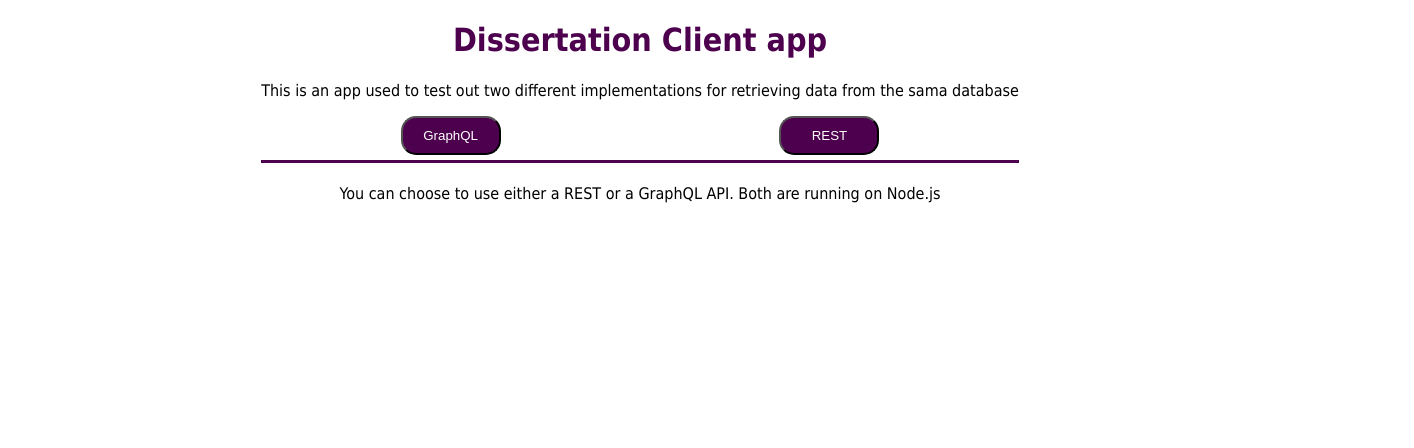
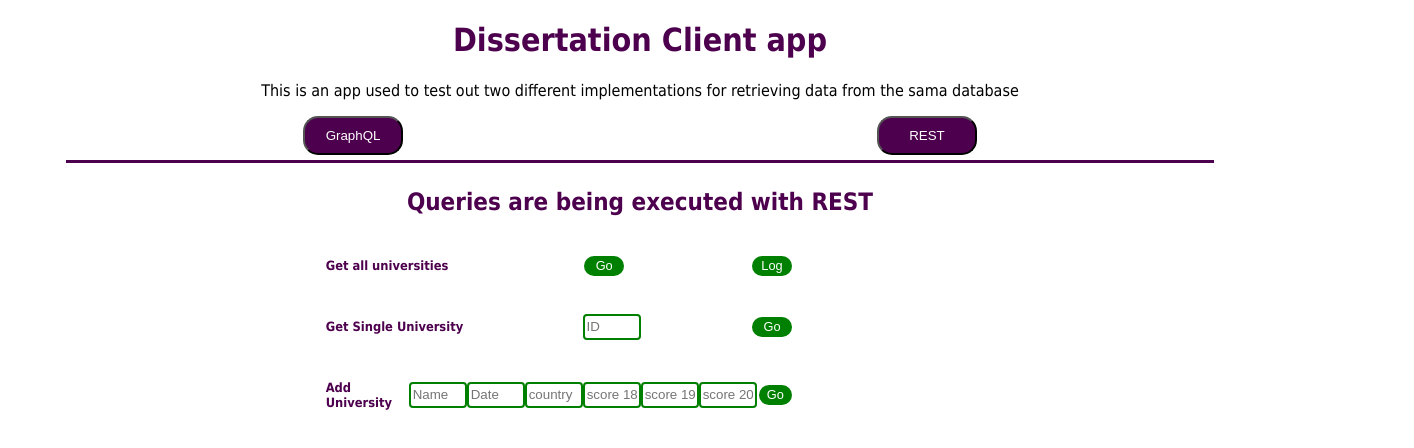
Before and after one commit to Janbanwan/DissertationProject, a React (Create React App) app in the folder client/: page / in a window 1280 px wide. Shown: the top 448 px of the page, 1414 px wide, since content can reach past the window. Built offline with nearby package versions, Linux system fonts and the light colour scheme.

Commit message:
changed project file structure, cleaned up

```diff
--- a/client/src/App.js
+++ b/client/src/App.js
@@ -1,6 +1,6 @@
 import React from "react";
 import styled from "styled-components";
-import { Home } from "./components/home/home";
+import { HomeView } from "./components/View/HomeView";
 
 const Container = styled.div`
   position: absolute;
@@ -15,7 +15,7 @@ const Container = styled.div`
 function App() {
   return (
     <Container className="App">
-      <Home />
+      <HomeView />
     </Container>
   );
 }
--- /dev/null
+++ b/client/src/components/Part/GetAll/index.js
@@ -0,0 +1,14 @@
+import React from "react";
+import styled from "styled-components";
+import { FieldContainer, Field, Switch } from "../Query";
+
+export const GetAll = props => {
+  console.log(props);
+  return (
+    <FieldContainer>
+      <Field>{props.query.name}</Field>
+      <Switch onClick={() => props.returnQuery(props.query.qName)}>Go</Switch>
+      <Switch onClick={() => props.log()}>Log</Switch>
+    </FieldContainer>
+  );
+};
--- a/client/src/components/querypage/category/university.js
+++ b/client/src/components/Part/Query/index.js
@@ -1,5 +1,6 @@
 import React, { useState } from "react";
 import styled from "styled-components";
+import { GetAll } from "../GetAll/";
 
 const Container = styled.div`
   display: flex;
@@ -10,7 +11,7 @@ const CatTitle = styled.h4`
   align-self: center;
 `;
 
-const FieldContainer = styled.div`
+export const FieldContainer = styled.div`
   display: flex;
   flex-direction: row;
   justify-content: space-between;
@@ -20,13 +21,13 @@ const FieldContainer = styled.div`
   padding-right: 20px;
 `;
 
-const Field = styled.p`
+export const Field = styled.p`
   padding: 10px;
   font-weight: 900;
   font-size: 0.8em;
 `;
 
-const Switch = styled.button`
+export const Switch = styled.button`
   background-color: green;
   color: white;
   font-size: 0.8em;
@@ -39,7 +40,7 @@ const Switch = styled.button`
   margin: 2px;
 `;
 
-const NInput = styled.input`
+export const NInput = styled.input`
   border: 2px solid green;
   border-radius: 4px;
   height: 20px;
@@ -47,28 +48,26 @@ const NInput = styled.input`
   align-self: center;
 `;
 
-export const University = props => {
+export const Query = props => {
+  console.log(props);
   const [id, setId] = useState();
 
   const queries = [
-    { name: "Get all universities", args: {} },
-    { name: "Get Single University", args: { id } },
+    { name: "Get all universities", qName: "getAll", args: {} },
+    { name: "Get Single University", qName: "getByID", args: { id } },
     { name: "Add University", args: { uni: {} } }
   ];
 
   return (
     <Container>
-      <CatTitle>{props.title}</CatTitle>
-      <FieldContainer>
-        <Field>{queries[0].name}</Field>
-        <Switch onClick={() => props.query(queries[0].name)}>Go</Switch>
-        <Switch onClick={() => props.log()}>Log</Switch>
-      </FieldContainer>
+      <GetAll query={queries[0]} returnQuery={props.query} log={props.log} />
       <FieldContainer>
         <Field>{queries[1].name}</Field>
         <NInput placeholder="ID" onChange={e => setId(e.target.value)} />
         <Switch
-          onClick={() => props.query(queries[1].name, queries[1].args.id)}
+          onClick={() =>
+            props.query(queries[1].qName, queries[1].args.id, props.queryChoice)
+          }
         >
           Go
         </Switch>
--- a/client/src/components/querypage/results/uniRes.js
+++ b/client/src/components/Part/Result/index.js
@@ -37,11 +37,12 @@ const ResultContainer = styled.div`
   display: flex;
 `;
 
-export const UniRes = props => {
+export const Result = props => {
   return (
     <Container>
       <ScrollContainer>
-        {props.unis.map(uni => {
+        {props.universities &&
+          props.universities.map(uni => {
             return (
               <UniContainer key={uni.university_id}>
                 <Title key={uni.university_id}>{uni.university_name}</Title>
--- a/client/src/components/home/home.js
+++ b/client/src/components/View/HomeView/index.js
@@ -1,7 +1,6 @@
 import React, { useState } from "react";
 import styled from "styled-components";
-import REST from "../querypage/REST";
-import { GraphQl } from "../querypage/graphQl";
+import QueryView from "../QueryView";
 
 const Wrapper = styled.div`
   font-family: Tahoma, Geneva, sans-serif;
@@ -40,28 +39,8 @@ const ChoiceButton = styled.button`
 
 const Para = styled.p``;
 
-function showComponent(component) {
-  switch (component) {
-    case "GraphQL":
-      return <GraphQl title="GraphQL API" />;
-    case "REST":
-      return <REST title="REST API" />;
-    default:
-      return (
-        <Para>
-          You can choose to use either a REST or a GraphQL API. Both are running
-          on Node.js
-        </Para>
-      );
-  }
-}
-
-export const Home = () => {
-  const [component, setComponent] = useState();
-
-  function getChoice(component) {
-    setComponent(component);
-  }
+export const HomeView = () => {
+  const [queryChoice, setQueryChoice] = useState("REST");
 
   return (
     <Wrapper>
@@ -72,13 +51,20 @@ export const Home = () => {
           retrieving data from the sama database
         </Para>
         <ButtonContainer>
-          <ChoiceButton onClick={() => getChoice("GraphQL")}>
+          <ChoiceButton onClick={() => setQueryChoice("GraphQL")}>
             GraphQL
           </ChoiceButton>
-          <ChoiceButton onClick={() => getChoice("REST")}>REST</ChoiceButton>
+          <ChoiceButton onClick={() => setQueryChoice("REST")}>
+            REST
+          </ChoiceButton>
         </ButtonContainer>
       </HeaderContainer>
-      <BodyContainer>{showComponent(component)}</BodyContainer>
+      <BodyContainer>
+        <QueryView
+          queryChoice={queryChoice}
+          title={`Queries are being executed with ${queryChoice}`}
+        />
+      </BodyContainer>
     </Wrapper>
   );
 };
--- /dev/null
+++ b/client/src/components/View/QueryView/index.js
@@ -0,0 +1,66 @@
+import React from "react";
+import styled from "styled-components";
+import { Query } from "../../Part/Query";
+import { switchQuery } from "../../../data/";
+import { Result } from "../../Part/Result";
+
+const Container = styled.div`
+  display: flex;
+  flex-direction: column;
+  width: 60%;
+`;
+
+const Title = styled.h2`
+  color: #4d004d;
+  align-self: center;
+`;
+
+const InnerContainer = styled.div`
+  display: flex;
+  flex-direction: row;
+  justify-content: space-around;
+  align-content: center;
+`;
+
+const ContainerLeft = styled.div``;
+
+const ContainerRight = styled.div``;
+
+export default class QueryView extends React.Component {
+  state = {
+    universities: [],
+    queryChoice: "REST"
+  };
+
+  render() {
+    console.log(this.props);
+
+    const logedi = () => {
+      console.log(this.state);
+    };
+
+    const getQuery = async (value, id) => {
+      console.log(value, id);
+      const universities = await switchQuery(value, id);
+      this.setState({ universities });
+    };
+
+    return (
+      <Container>
+        <Title>{this.props.title}</Title>
+        <InnerContainer>
+          <ContainerLeft>
+            <Query
+              query={getQuery}
+              log={logedi}
+              queryChoice={this.props.queryChoice}
+            />
+          </ContainerLeft>
+          <ContainerRight>
+            <Result universities={this.state.universities} />
+          </ContainerRight>
+        </InnerContainer>
+      </Container>
+    );
+  }
+}
--- a/client/src/components/querypage/REST.js
+++ /dev/null
@@ -1,95 +0,0 @@
-import React from "react";
-import styled from "styled-components";
-import { University } from "./category/university";
-import { switchQuery } from "../../data/REST/";
-import { UniRes } from "./results/uniRes";
-
-const Container = styled.div`
-  display: flex;
-  flex-direction: column;
-  width: 60%;
-`;
-
-const Title = styled.h2`
-  color: #4d004d;
-  align-self: center;
-`;
-
-const Subtitle = styled.h4`
-  color: #4d004d;
-`;
-
-const Body = styled.div`
-  display: flex;
-  flex-direction: row;
-  justify-content: space-around;
-  align-content: center;
-`;
-
-const BodyLeft = styled.div``;
-
-const BodyRight = styled.div``;
-
-const CategoryContainer = styled.div``;
-
-const categories = ["University"];
-
-/*
-  "Teaching",
-  "Finances",
-  "Internationality",
-  "Research"
-*/
-
-export default class REST extends React.Component {
-  state = {
-    unis: []
-  };
-
-  render() {
-    const logedi = () => {
-      console.log(this.state);
-    };
-
-    const getQuery = async (value, id) => {
-      console.log(value, id);
-      const unis = await switchQuery(value, id);
-      this.setState({ unis });
-    };
-
-    return (
-      <Container>
-        <Title>{this.props.title}</Title>
-        <Body>
-          <BodyLeft>
-            <Subtitle>Query</Subtitle>
-            {categories.map(c => {
-              return (
-                <CategoryContainer key={c}>
-                  <University query={getQuery} log={logedi} title={c} />
-                </CategoryContainer>
-              );
-            })}
-          </BodyLeft>
-          <BodyRight>
-            <Subtitle>Result</Subtitle>
-            <UniRes unis={this.state.unis} />
-          </BodyRight>
-        </Body>
-      </Container>
-    );
-  }
-}
-
-/*
-      <BtnContainer>
-        <Send>Send Query</Send>
-      </BtnContainer>
-
-      const BtnContainer = styled.div`
-  display: flex;
-  justify-content: center;
-`;
-
-const Send = styled.button``;
-      */
--- a/client/src/components/querypage/graphQl.js
+++ /dev/null
@@ -1,15 +0,0 @@
-import React from "react";
-import styled from "styled-components";
-
-const Wrapper = styled.div``;
-const Title = styled.h2`
-  color: #4d004d;
-`;
-
-export const GraphQl = props => {
-  return (
-    <Wrapper>
-      <Title>{props.title}</Title>
-    </Wrapper>
-  );
-};
--- a/client/src/data/REST/index.js
+++ b/client/src/data/REST/index.js
@@ -1,17 +1,6 @@
 const url = `http://localhost:8000/api/v1/`;
 
-export function switchQuery(query, id) {
-  switch (query) {
-    case "Get all universities":
-      return getUniversities();
-    case "Get Single University":
-      return getSingleUniveristy(id);
-    default:
-      break;
-  }
-}
-
-async function getUniversities() {
+export async function getUniversities() {
   const universityUrl = url + "university";
   const unis = await fetch(universityUrl).then(res => {
     return res.json();
@@ -19,7 +8,7 @@ async function getUniversities() {
   return unis;
 }
 
-async function getSingleUniveristy(id) {
+export async function getSingleUniversity(id) {
   const universityUrl = url + "university/" + id;
   const unis = await fetch(universityUrl).then(res => {
     return res.json();
--- /dev/null
+++ b/client/src/data/index.js
@@ -0,0 +1,13 @@
+import { getUniversities, getSingleUniversity } from "./REST";
+
+export function switchQuery(query, id, queryMode) {
+  switch (query) {
+    case "getAll":
+      return getUniversities();
+    case "getByID":
+      console.log(id);
+      return getSingleUniversity(id);
+    default:
+      break;
+  }
+}
```
Also changed, not shown: client/src/data/GraphQL/index.js (added). Lines whose indentation alone changed are shown as unchanged.
